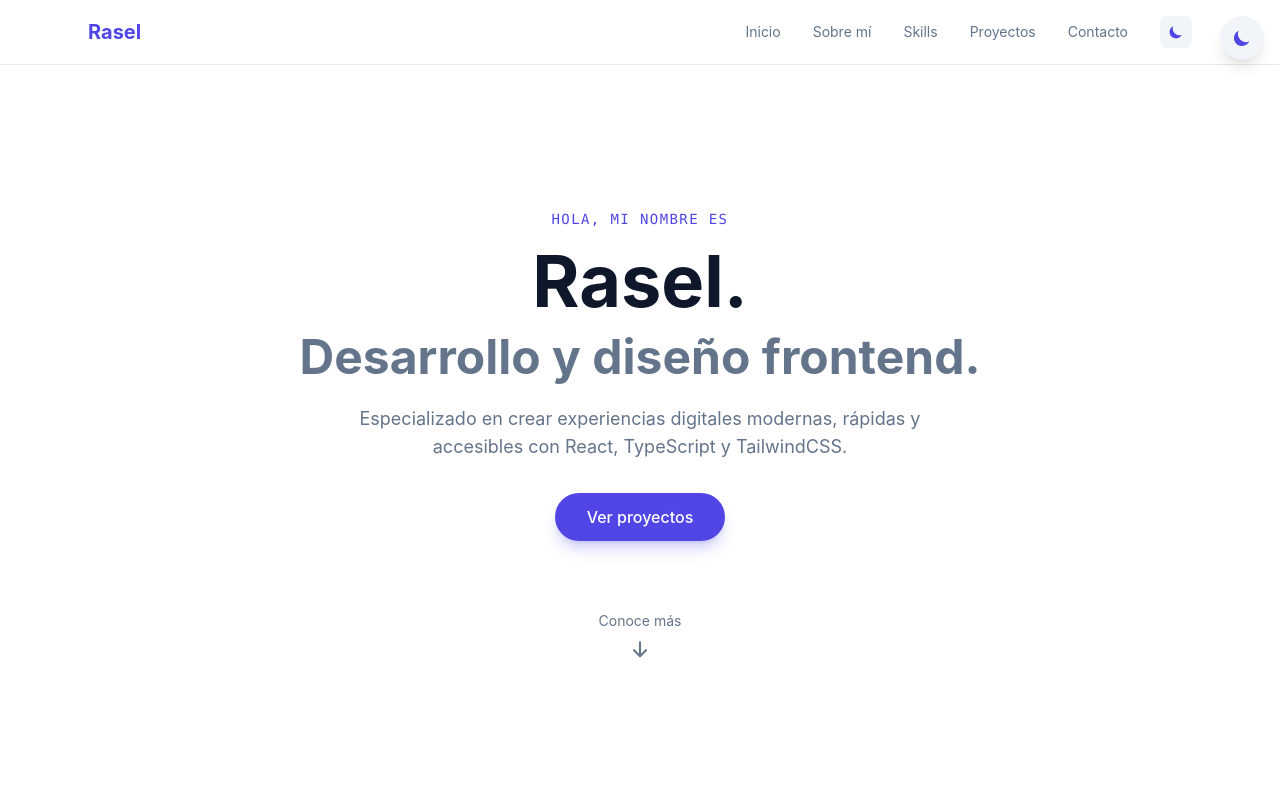
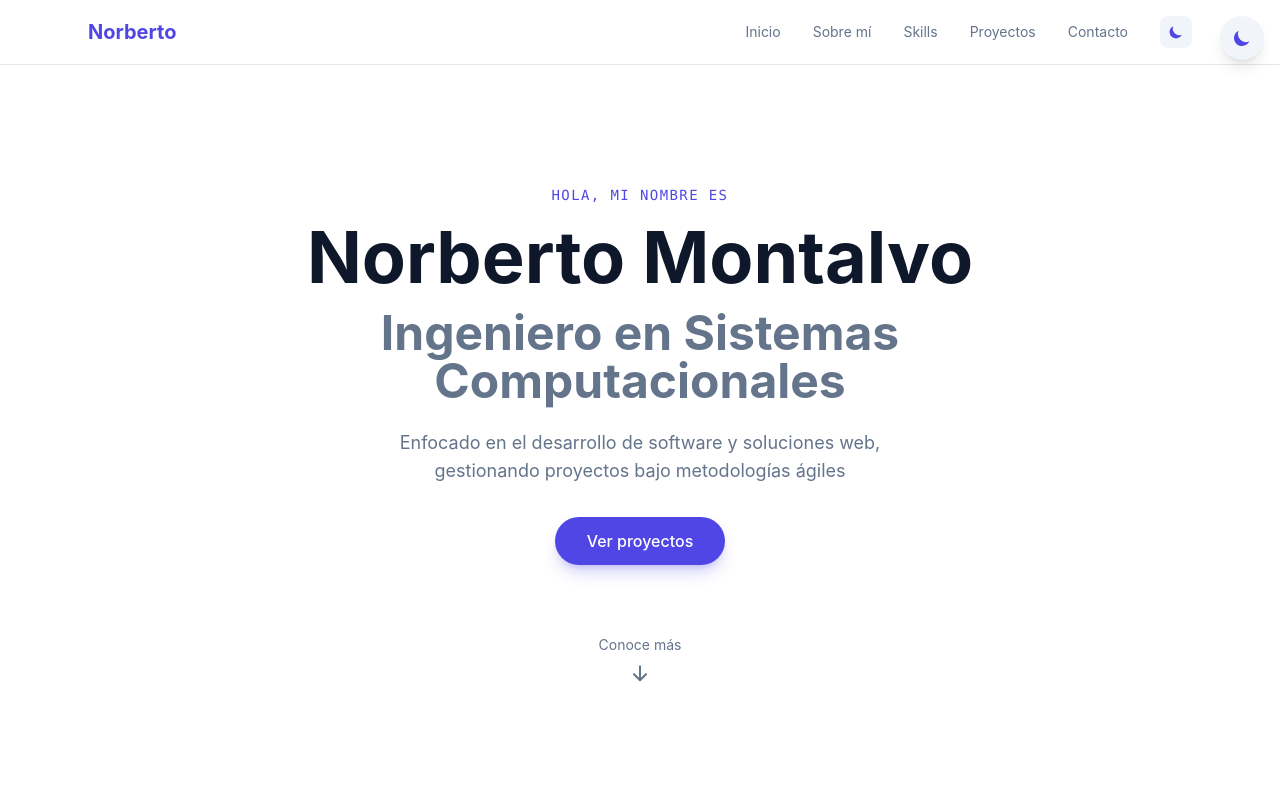
Before and after one commit to CascoArcilla/personal-react, a React (Vite) app: page / in a window 1280 px wide. Shown: the top 800 px of the page. Built offline with nearby package versions, Linux system fonts and the light colour scheme.

Commit message:
reafactor: cambio de datos en hero

```diff
--- a/src/components/layout/Navbar.jsx
+++ b/src/components/layout/Navbar.jsx
@@ -22,7 +22,7 @@ export default function Navbar() {
       <nav className="hidden md:flex fixed top-0 left-0 right-0 z-40 bg-white/80 dark:bg-[#0f172a]/80 backdrop-blur-md border-b border-gray-200 dark:border-white/10">
         <div className="max-w-6xl mx-auto w-full px-6 h-16 flex items-center justify-between">
           <a href="#hero" className="text-xl font-bold text-primary">
-            Rasel
+            Norberto
           </a>
           <div className="flex items-center gap-8">
             {links.map(link => (
--- a/src/components/sections/Hero.jsx
+++ b/src/components/sections/Hero.jsx
@@ -1,9 +1,12 @@
-import { motion } from 'framer-motion'
-import { HiArrowDown } from 'react-icons/hi'
+import { motion } from "framer-motion";
+import { HiArrowDown } from "react-icons/hi";
 
 export default function Hero() {
   return (
-    <section id="hero" className="min-h-screen flex items-center justify-center px-6 pt-16">
+    <section
+      id="hero"
+      className="min-h-screen flex items-center justify-center px-6 pt-16"
+    >
       <div className="max-w-4xl mx-auto text-center">
         <motion.div
           initial={{ opacity: 0, y: 30 }}
@@ -14,14 +17,14 @@ export default function Hero() {
             Hola, mi nombre es
           </p>
           <h1 className="text-4xl sm:text-5xl md:text-7xl font-bold text-text dark:text-white mb-4">
-            Rasel.
+            Norberto Montalvo
           </h1>
           <h2 className="text-2xl sm:text-3xl md:text-5xl font-bold text-text-muted dark:text-gray-400 mb-6">
-            Desarrollo y diseño frontend.
+            Ingeniero en Sistemas Computacionales
           </h2>
           <p className="max-w-xl mx-auto text-text-muted dark:text-gray-400 text-lg mb-8">
-            Especializado en crear experiencias digitales modernas, rápidas y accesibles
-            con React, TypeScript y TailwindCSS.
+            Enfocado en el desarrollo de software y soluciones web, gestionando
+            proyectos bajo metodologías ágiles
           </p>
           <motion.a
             href="#projects"
@@ -43,7 +46,7 @@ export default function Hero() {
             href="#about"
             className="inline-flex flex-col items-center gap-2 text-text-muted dark:text-gray-400"
             animate={{ y: [0, 8, 0] }}
-            transition={{ repeat: Infinity, duration: 2, ease: 'easeInOut' }}
+            transition={{ repeat: Infinity, duration: 2, ease: "easeInOut" }}
           >
             <span className="text-sm">Conoce más</span>
             <HiArrowDown className="w-5 h-5" />
@@ -51,5 +54,5 @@ export default function Hero() {
         </motion.div>
       </div>
     </section>
-  )
+  );
 }
```
